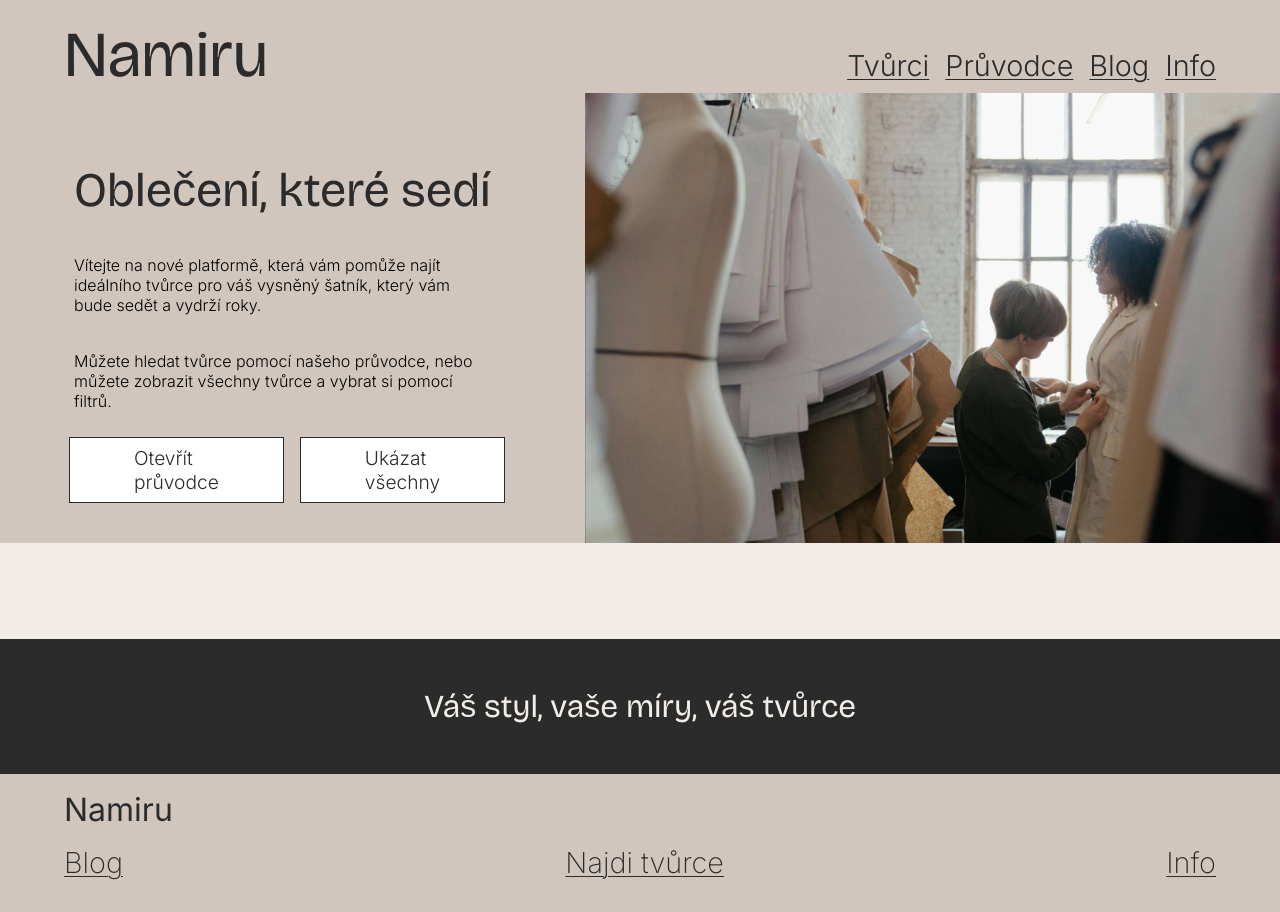
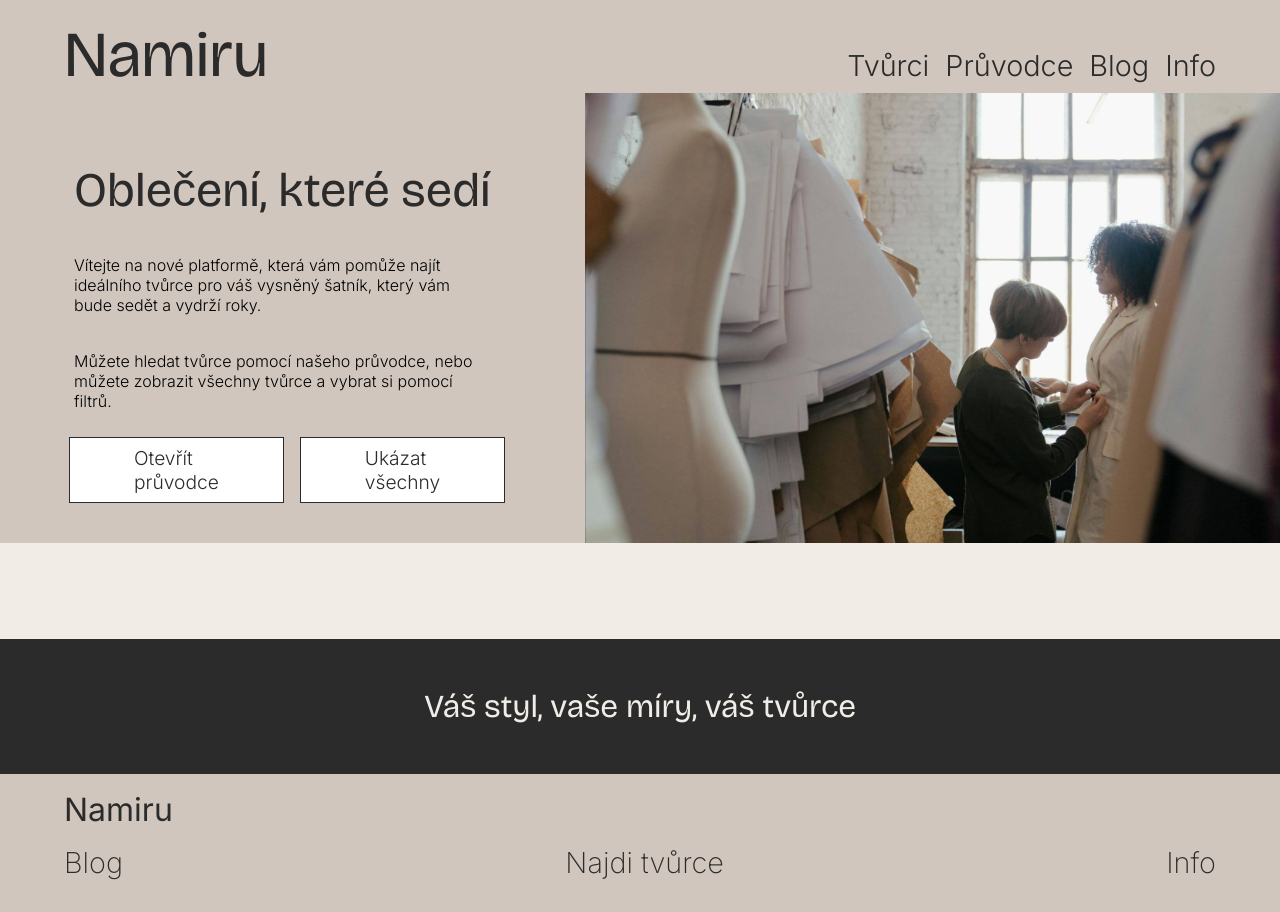
Before and after one commit to han-fris/namiru-app, a React (Vite) app: page / in a window 1280 px wide. Built offline with nearby package versions, Linux system fonts and the light colour scheme; no server answers.

Commit message:
edit HamburgerMenu

```diff
--- a/src/components/shared/HamburgerMenu.jsx
+++ b/src/components/shared/HamburgerMenu.jsx
@@ -4,6 +4,7 @@ import { Navigation } from './Navigation';
 
 export const HamburgerMenu = () => {
   const [open, setOpen] = useState(false);
+  const handleClose = () => setOpen(false);
 
   return (
     <div>
@@ -15,7 +16,7 @@ export const HamburgerMenu = () => {
         direction="right"
         color="var(--dark)"
       />
-      {open && <Navigation />}
+      {open && <Navigation onClose={handleClose} />}
     </div>
   );
 };
--- a/src/components/shared/Header.css
+++ b/src/components/shared/Header.css
@@ -10,18 +10,24 @@
 
 .header__hamburgermenu {
   display: flex;
+
+  font-size: 2rem;
 }
 
-.navigation-item {
-  text-underline-offset: 3px;
+.navigation-item,
+.navigation-item:visited {
+  /* text-underline-offset: 3px;
   text-decoration-thickness: 1px;
-  transition: transform 0.2s ease;
+  transition: transform 0.2s ease;*/
+  text-decoration: none;
 }
 
 .navigation-item:hover,
+.navigation-item:active,
 .navigation-item:focus {
-  text-shadow: 0 0 2px rgba(0, 0, 0, 0.2);
-  transform: translateY(-1px);
+  /*text-shadow: 0 0 2px rgba(0, 0, 0, 0.2);
+  transform: translateY(-1px);*/
+  color: var(--darker);
 }
 
 .brand {
--- a/src/components/shared/Navigation.jsx
+++ b/src/components/shared/Navigation.jsx
@@ -1,29 +1,33 @@
 import { Link } from 'react-router';
 import './Navigation.css';
 
-export const Navigation = () => {
+export const Navigation = ({ onClose }) => {
   return (
     <nav>
       <ul className="nav-bar">
         <span className="header__menu menu">
           <li>
-            <Link to={'/tvurci'} className="navigation-item">
+            <Link to={'/tvurci'} className="navigation-item" onClick={onClose}>
               Tvůrci
             </Link>
           </li>
           <li>
             {' '}
-            <Link to={'/pruvodce'} className="navigation-item">
+            <Link
+              to={'/pruvodce'}
+              className="navigation-item"
+              onClick={onClose}
+            >
               Průvodce
             </Link>
           </li>
           <li>
-            <Link to={'/blog'} className="navigation-item">
+            <Link to={'/blog'} className="navigation-item" onClick={onClose}>
               Blog
             </Link>
           </li>
           <li>
-            <Link to={'/info'} className="navigation-item">
+            <Link to={'/info'} className="navigation-item" onClick={onClose}>
               Info
             </Link>
           </li>
```
